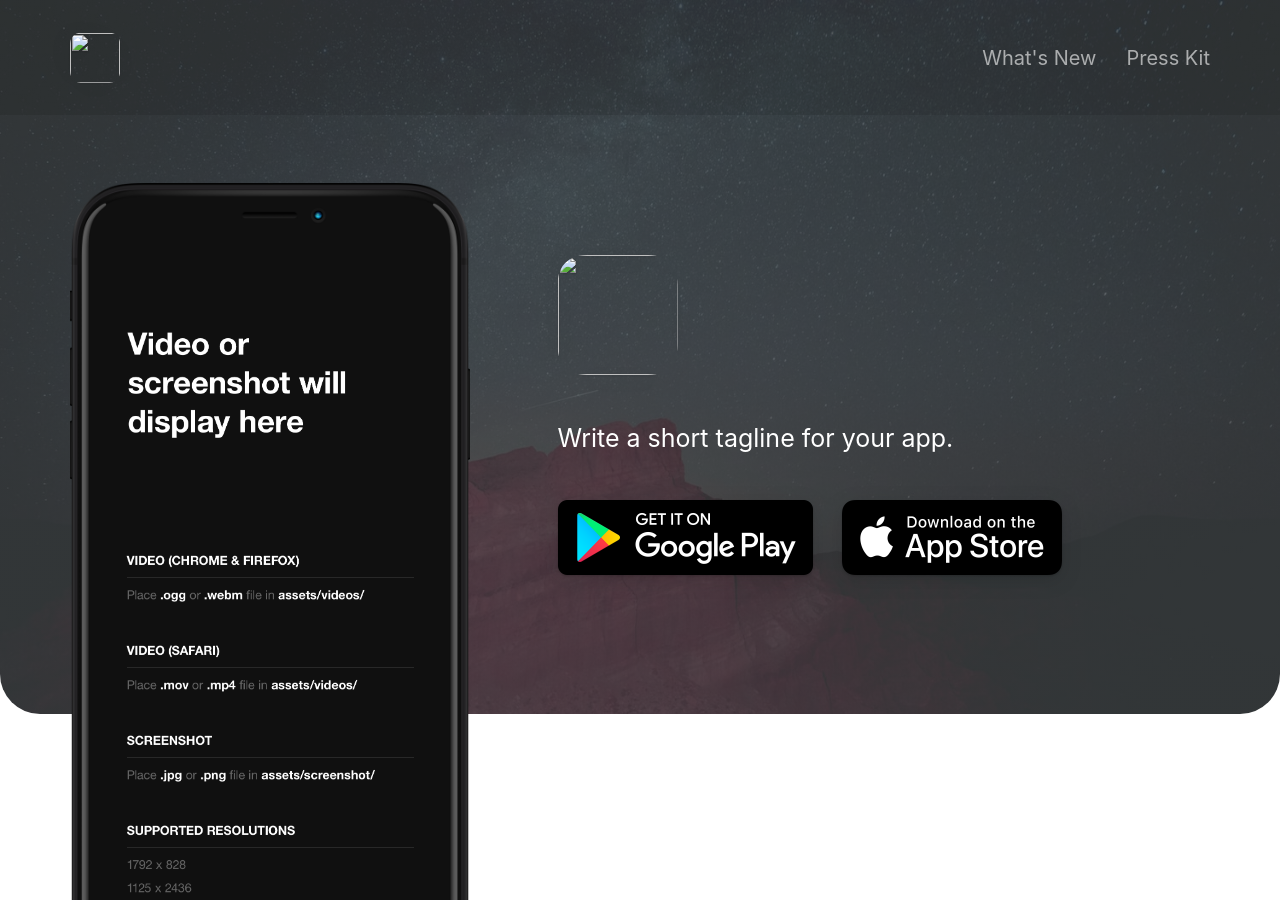
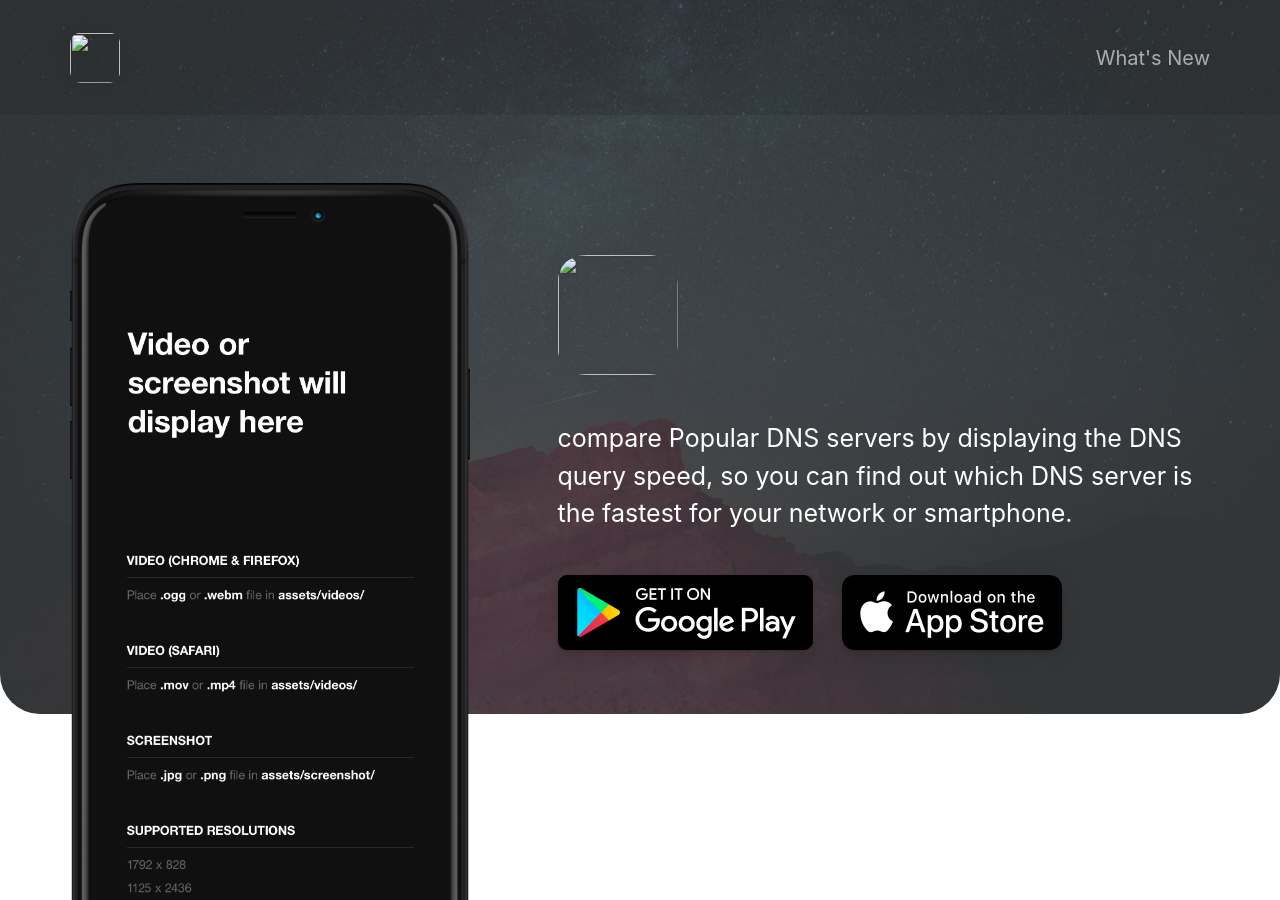
Before and after one commit to Niktec/niktec.github.io, a Jekyll site: the page built from index.html, in a window 1280 px wide and 900 px high. Built offline with Jekyll 4.4.1, drawn with Linux system fonts in a browser that asks for light colours; nearby versions of some CDN libraries.

Commit message:
Update _config.yml

```diff
--- a/_config.yml
+++ b/_config.yml
@@ -2,18 +2,18 @@
 page_title                                :                                           # Automatically populates with app name if not set and if iOS app ID is set. Otherwise enter manually.
 
 # App Info
-ios_app_id                                : 1234793120                                # Required. Enter iOS app ID to automatically populate name, price and icons (e.g. 718043190).
-ios_app_country                           : us                                        # Required outside USA. Enter 2 letter country code as in https://en.wikipedia.org/wiki/ISO_3166-1_alpha-2
+ios_app_id                                :                                # Required. Enter iOS app ID to automatically populate name, price and icons (e.g. 718043190).
+ios_app_country                           :                                       # Required outside USA. Enter 2 letter country code as in https://en.wikipedia.org/wiki/ISO_3166-1_alpha-2
 
 appstore_link                             :                                           # Automatically populates if not set and if iOS app ID is set. Otherwise enter manually.
 playstore_link                            : https://play.google.com/store/apps/details?id=com.catinthebox.dnsspeedtest                                          # Enter Google Play Store URL.
-presskit_download_link                    : https://emilbaehr.com                                          # Enter a link to downloadable file or (e.g. public Dropbox link to a .zip file).
+presskit_download_link                    :                                          # Enter a link to downloadable file or (e.g. public Dropbox link to a .zip file).
                                                                                       # Or upload your press kit file to assets and set path accordingly (e.g. "assets/your_press_kit.zip").
 
 app_icon                                  : # assets/appicon.png                      # Automatically populates if not set and if iOS app ID is set.  Otherwise enter path to icon file manually.
 app_name                                  :                                           # Automatically populates if not set and if iOS app ID is set.  Otherwise enter manually.
 app_price                                 :                                           # Automatically populates if not set and if iOS app ID is set.  Otherwise enter manually.
-app_description                           : Write a short tagline for your app.
+app_description                           : compare Popular DNS servers by displaying the DNS query speed, so you can find out which DNS server is the fastest for your network or smartphone.
 
 enable_smart_app_banner                   : true                                      # Set to true to show a smart app banner at top of page on mobile devices.
 
```
